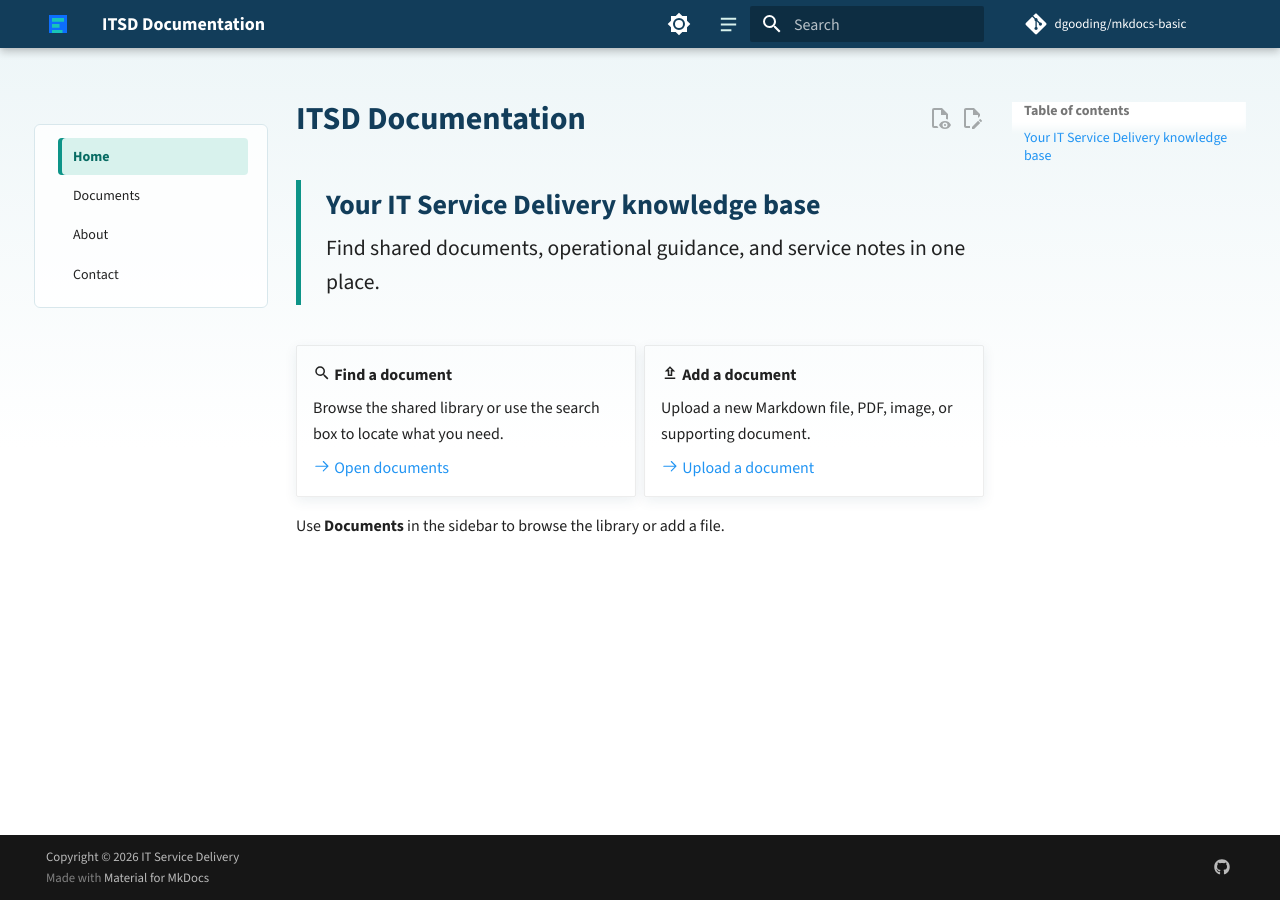
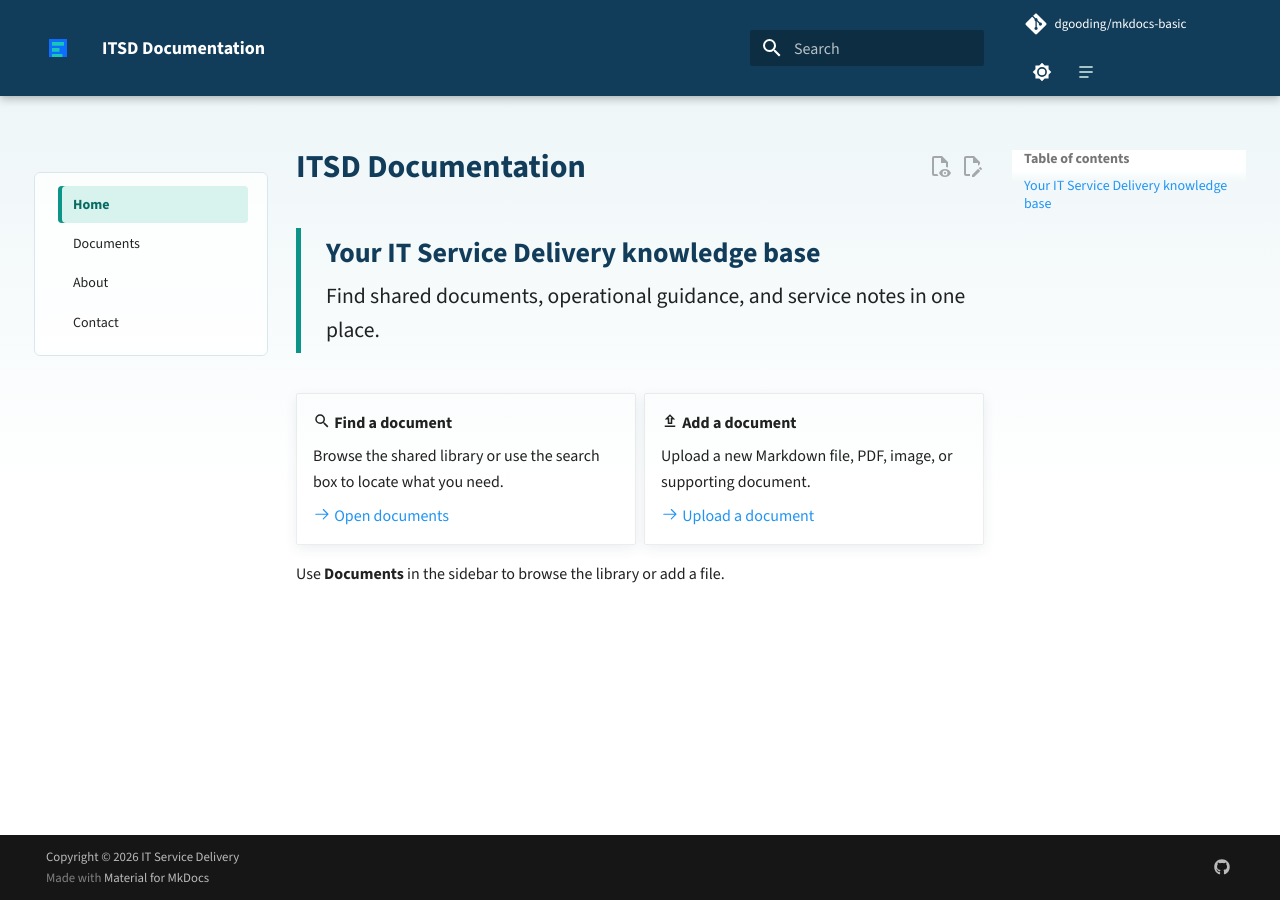
Before and after one commit to dgooding/mkdocs-basic, an MkDocs documentation site: the page built from docs/index.md, in a window 1280 px wide. Built offline with MkDocs 1.6.1 and Material for MkDocs 9.7.7, drawn with Linux system fonts in a browser that asks for light colours; comment, search, counter and statistics services are not loaded.

Commit message:
docs: auto-update 2026-08-26 20:23:31

```diff
--- a/docs/javascripts/change-log-link.js
+++ b/docs/javascripts/change-log-link.js
@@ -1,15 +1,25 @@
 document$.subscribe(function () {
-  if (document.querySelector("[data-itsd-change-log-link]")) return
+  const themeToggle = document.querySelector('[data-md-component="palette"]')
+  const repositoryLink = document.querySelector('.md-header a[href="https://github.com/dgooding/mkdocs-basic"]')
+  if (!themeToggle || !repositoryLink) return
 
-  const themeToggle = document.querySelector('[data-md-component="palette"]')
-  if (!themeToggle) return
+  let link = document.querySelector("[data-itsd-change-log-link]")
+  if (!link) {
+    link = document.createElement("a")
+    link.href = new URL("change-log.html", document.baseURI)
+    link.className = "itsd-change-log-link"
+    link.dataset.itsdChangeLogLink = "true"
+    link.setAttribute("aria-label", "Open project change log")
+    link.title = "Project change log"
+    link.innerHTML = '<svg viewBox="0 0 24 24" aria-hidden="true"><path d="M4 5h16v2H4zm0 6h16v2H4zm0 6h11v2H4z"/></svg>'
+  }
 
-  const link = document.createElement("a")
-  link.href = new URL("change-log.html", document.baseURI)
-  link.className = "itsd-change-log-link"
-  link.dataset.itsdChangeLogLink = "true"
-  link.setAttribute("aria-label", "Open project change log")
-  link.title = "Project change log"
-  link.innerHTML = '<svg viewBox="0 0 24 24" aria-hidden="true"><path d="M4 5h16v2H4zm0 6h16v2H4zm0 6h11v2H4z"/></svg>'
-  themeToggle.insertAdjacentElement("afterend", link)
+  let tools = document.querySelector("[data-itsd-header-tools]")
+  if (!tools) {
+    tools = document.createElement("div")
+    tools.className = "itsd-header-tools"
+    tools.dataset.itsdHeaderTools = "true"
+    repositoryLink.insertAdjacentElement("afterend", tools)
+  }
+  tools.append(themeToggle, link)
 })
--- a/docs/stylesheets/extra.css
+++ b/docs/stylesheets/extra.css
@@ -9,14 +9,25 @@
   background: var(--itsd-navy);
 }
 
+.itsd-header-tools {
+  align-items: center;
+  display: inline-flex;
+  gap: 0.1rem;
+  margin-left: 0.3rem;
+}
+
+.itsd-header-tools [data-md-component="palette"] {
+  transform: scale(0.82);
+  transform-origin: center;
+}
+
 .itsd-change-log-link {
   align-items: center;
   color: #d8f2ed;
   display: inline-flex;
-  height: 2.2rem;
+  height: 1.8rem;
   justify-content: center;
-  margin-left: 0.15rem;
-  width: 2.2rem;
+  width: 1.8rem;
 }
 
 .itsd-change-log-link:hover {
@@ -25,8 +36,8 @@
 
 .itsd-change-log-link svg {
   fill: currentColor;
-  height: 1.15rem;
-  width: 1.15rem;
+  height: 1rem;
+  width: 1rem;
 }
 
 .md-tabs {
```
